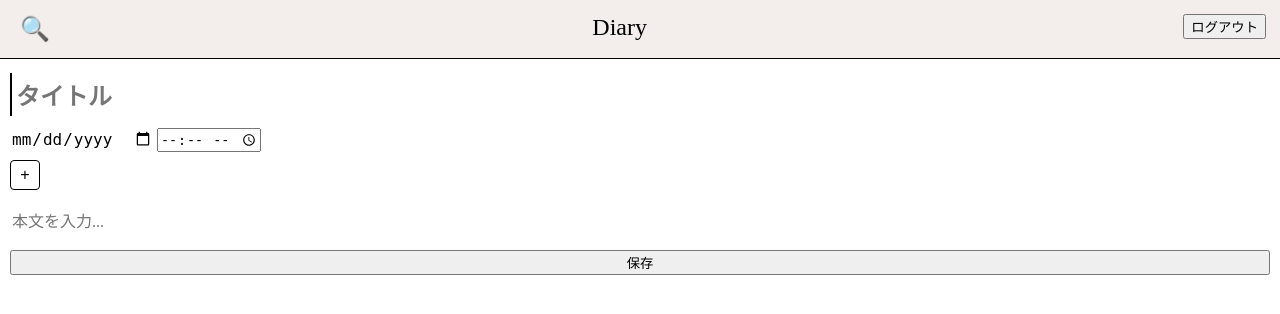
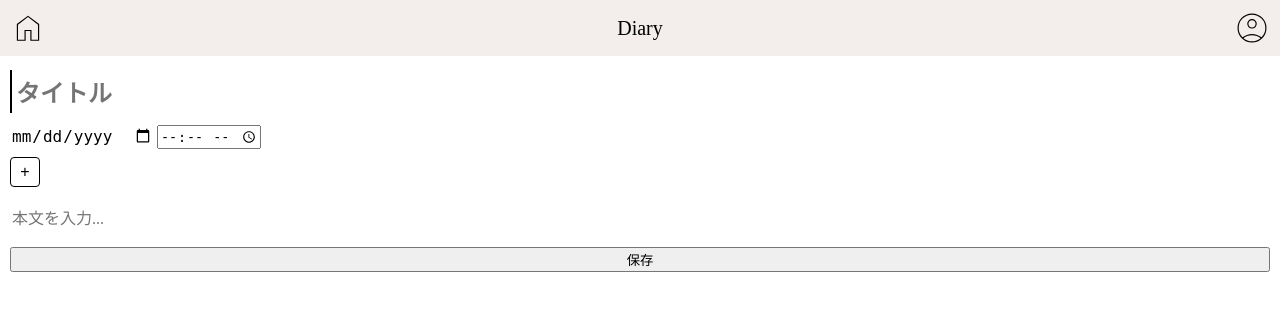
Before and after one commit to CoreNion/Diary, a Django app: page /entry/create/ in a window 1280 px wide. Shown: the top 314 px of the page. Run offline with Django 5.2, Linux system fonts and the light colour scheme; the visitor is signed in with stand-in values (Sample User, id 1).

Commit message:
[base] ナビゲーションバーの機能拡充

```diff
--- a/static/css/base.css
+++ b/static/css/base.css
@@ -11,13 +11,13 @@ body {
 }
 
 .top-navbar {
-  padding: 14px;
+  height: 40px;
+  padding: 8px;
   background-color: var(--primary-light-color);
-
-  border-bottom: solid 1px;
 
   display: grid;
   grid-template-columns: max-content 1fr max-content;
+  grid-auto-rows: 40px;
 }
 
 .top-navbar__search {
@@ -30,22 +30,59 @@ body {
 .top-navbar__title {
   color: black;
 
-  font-size: 24px;
+  font-size: 20px;
   font-weight: 500;
   text-align: center;
+  align-self: center;
 
   text-decoration: none;
 }
 
-.top-navbar__account {
-  background-color: dimgray;
-  border-radius: 100%;
+.top-navbar__account__icon__img,
+.top-navbar__home__img {
+  height: 100%;
+  width: auto;
+  text-align: center;
+}
 
-  text-align: right;
+.top-navbar__account__menu {
+  display: none;
+  position: absolute;
+  right: 0;
+  top: 50px;
+  background-color: var(--primary-light-color);
+  border-radius: 12px;
+  box-shadow: 0 8px 16px rgba(0, 0, 0, 0.2);
+  z-index: 1;
+}
 
-  width: 38px;
-  height: 38px;
+/* ホバー時に表示 */
+.top-navbar__account:hover .top-navbar__account__menu {
+  display: block;
 }
+
+.top-navbar__account__menu a,
+.top-navbar__account__menu button {
+  display: block;
+  font-size: 14px;
+  padding: 12px 16px;
+  text-decoration: none;
+  color: black;
+  border-radius: 12px;
+}
+
+.top-navbar__account__menu a:hover,
+.top-navbar__account__menu button:hover {
+  background-color: #f1f1f1;
+  cursor: pointer;
+}
+
+.top-navbar__account__menu button {
+  background: none;
+  border: none;
+
+}
+
 
 .main {
   margin: 10px;
--- a/templates/base.html
+++ b/templates/base.html
@@ -14,21 +14,31 @@
 
 <body>
   <header class="top-navbar">
-    <button class="top-navbar__search">🔍</button>
+    <a class="top-navbar__home" href="{% url "diary:home" %}">
+      <img src="{% static 'img/ui/home.svg' %}" alt="Home Icon" class="top-navbar__home__img">
+    </a>
 
     <a href="{% url "diary:home" %}" class="top-navbar__title">Diary</a>
 
     {% if request.user.is_authenticated %}
-    <!-- TO DO: プロフィール機能の実装
-    <a href="" class="top-navbar__account">
-      <img src="" alt="" class="top-navbar__account__icon">
-    </a> -->
-    <form method="POST" action="{% url "accounts:logout" %}" class="top-navbar__logout">
-      {% csrf_token %}
-      <button type="submit">ログアウト</button>
-    </form>
+
+    <div class="top-navbar__account">
+      <a href="#" class="top-navbar__account__icon">
+        <img src="{% static 'img/ui/account_circle.svg' %}" alt="Profile Icon" class="top-navbar__account__icon__img">
+      </a>
+      <div class="top-navbar__account__menu">
+        <a href="">設定</a>
+        <form method="POST" action="{% url 'accounts:logout' %}">
+          {% csrf_token %}
+          <button type="submit">ログアウト</button>
+        </form>
+      </div>
+    </div>
+
     {% else %}
-    <a href="{% url "accounts:login" %}" class="top-navbar__login">ログイン</a>
+    <a href="{% url "accounts:login" %}" class="top-navbar__account__icon">
+      <img src="{% static 'img/ui/account_circle.svg' %}" alt="Profile Icon" class="top-navbar__account__icon__img">
+    </a>
     {% endif %}
   </header>
 
```
Also changed, not shown: static/img/ui/account_circle.svg (added), static/img/ui/home.svg (added).
